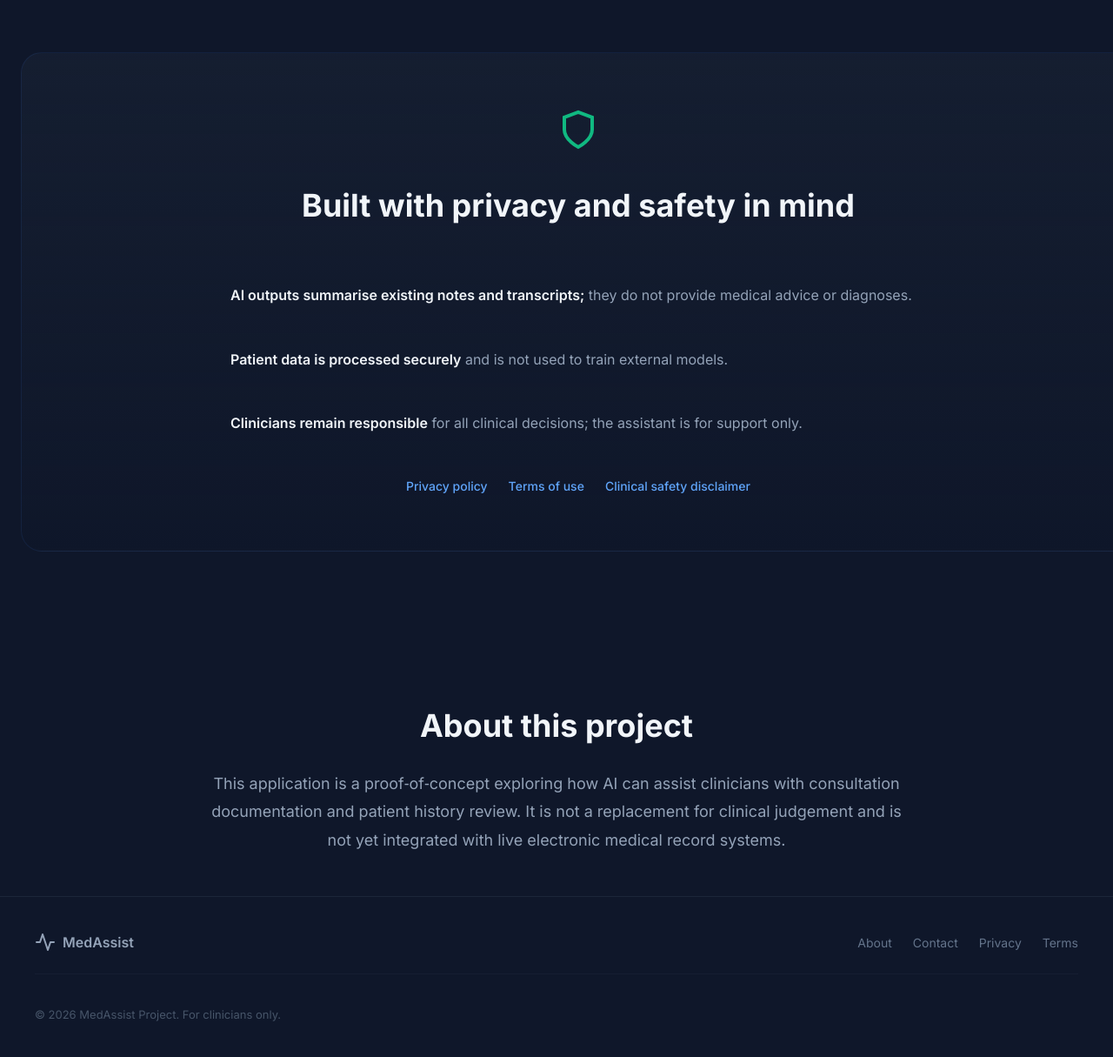
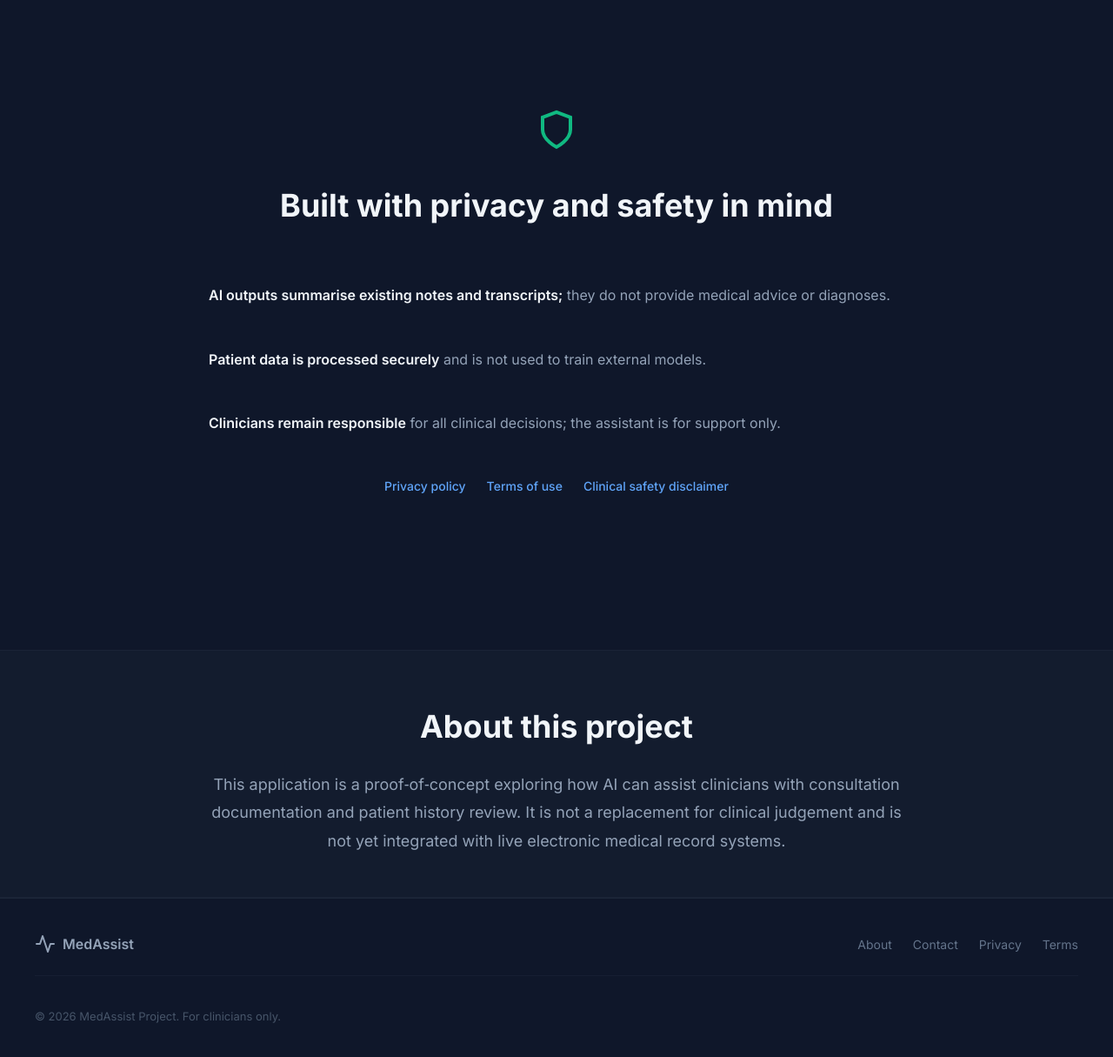
Before and after one commit to essam2414/Med-Assist, a React (Vite) app in the folder med-assistant-web/frontend/: page / in a window 1280 px wide. Shown: the part 3253-4468 px from the top of the page at 87% size. Built offline with nearby package versions, Linux system fonts and the light colour scheme.

Commit message:
modified the landing page

```diff
--- a/med-assistant-web/frontend/src/LandingPage.css
+++ b/med-assistant-web/frontend/src/LandingPage.css
@@ -389,12 +389,7 @@
     font-weight: 500;
 }
 
-/* Safety Section */
 .safety-box {
-    background: linear-gradient(180deg, rgba(30, 41, 59, 0.4) 0%, rgba(15, 23, 42, 0) 100%);
-    border: 1px solid rgba(59, 130, 246, 0.1);
-    border-radius: 24px;
-    padding: 64px 40px;
     text-align: center;
 }
 
--- a/med-assistant-web/frontend/src/LandingPage.jsx
+++ b/med-assistant-web/frontend/src/LandingPage.jsx
@@ -143,7 +143,7 @@ export default function LandingPage({ onSignInClick }) {
             </section>
 
             {/* Features Outline */}
-            <section className="section bg-subtle reveal">
+            <section className="section bg-glass reveal">
                 <div className="section-container">
                     <h2 className="section-title">What the assistant can do</h2>
                     <div className="features-grid">
@@ -188,7 +188,7 @@ export default function LandingPage({ onSignInClick }) {
             </section>
 
             {/* About Project */}
-            <section className="section section-small reveal">
+            <section className="section section-small bg-glass reveal">
                 <div className="section-container about-box">
                     <h2 className="section-title">About this project</h2>
                     <p>This application is a proof‑of‑concept exploring how AI can assist clinicians with consultation documentation and patient history review. It is not a replacement for clinical judgement and is not yet integrated with live electronic medical record systems.</p>
```
